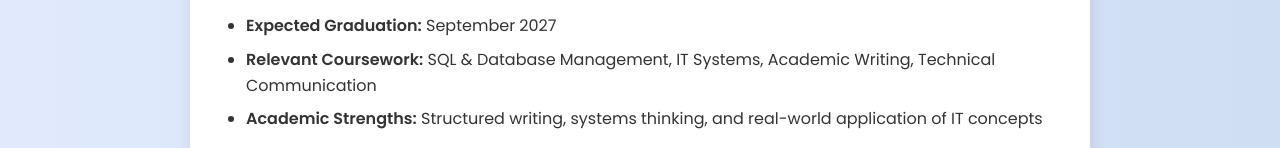
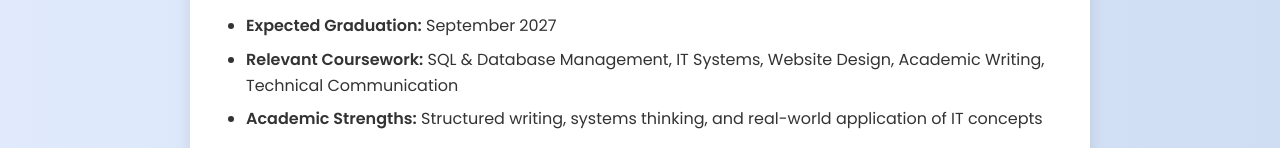
Before and after one commit to stevenmarquart/portfolio, a plain HTML site: page index.html in a window 1280 px wide. Shown: the part 789-937 px from the top of the page. Drawn offline with nearby package versions, Linux system fonts and the light colour scheme.

Commit message:
Update index.html

```diff
--- a/index.html
+++ b/index.html
@@ -42,7 +42,7 @@
             <p><strong>Purdue Global University</strong> — Bachelor of Science in Information Technology</p>
             <ul>
                 <li><strong>Expected Graduation:</strong> September 2027</li>
-                <li><strong>Relevant Coursework:</strong> SQL & Database Management, IT Systems, Academic Writing, Technical Communication</li>
+                <li><strong>Relevant Coursework:</strong> SQL & Database Management, IT Systems, Website Design, Academic Writing, Technical Communication</li>
                 <li><strong>Academic Strengths:</strong> Structured writing, systems thinking, and real-world application of IT concepts</li>
             </ul>
         </div>
```
